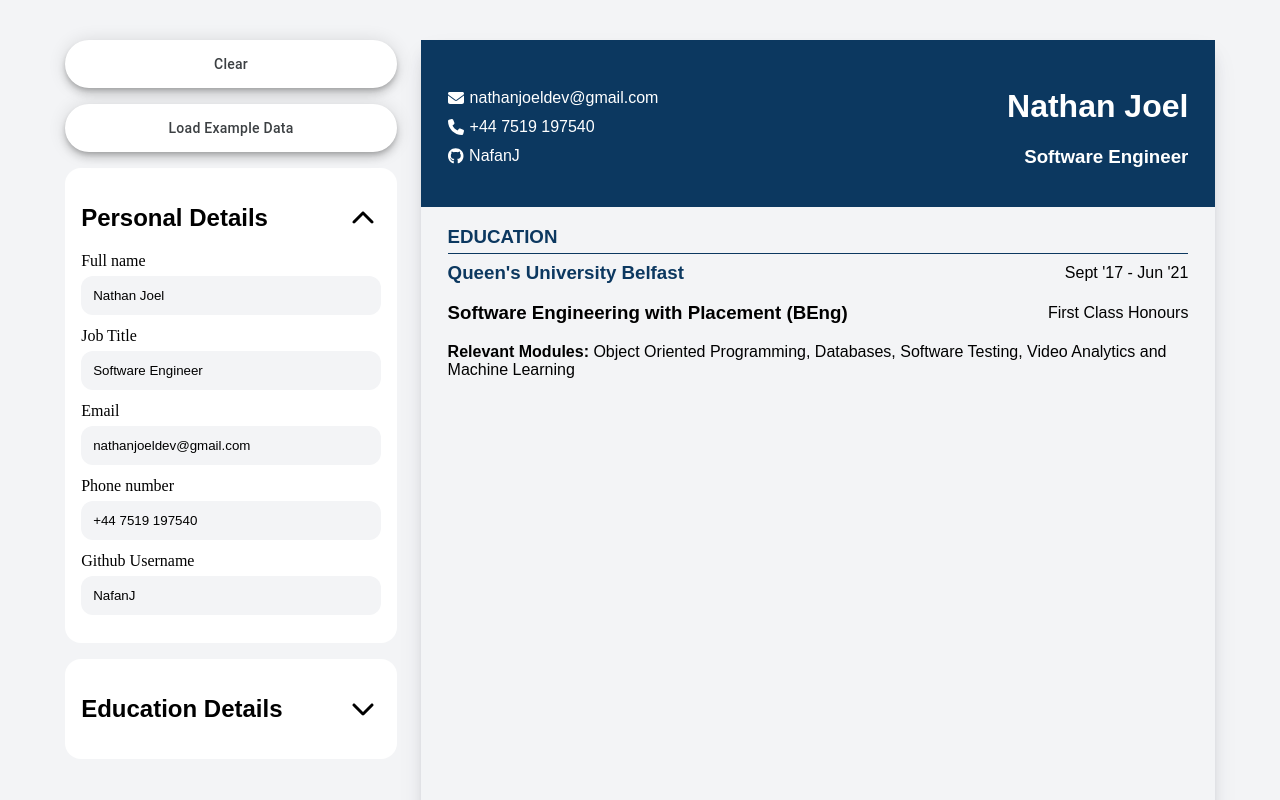
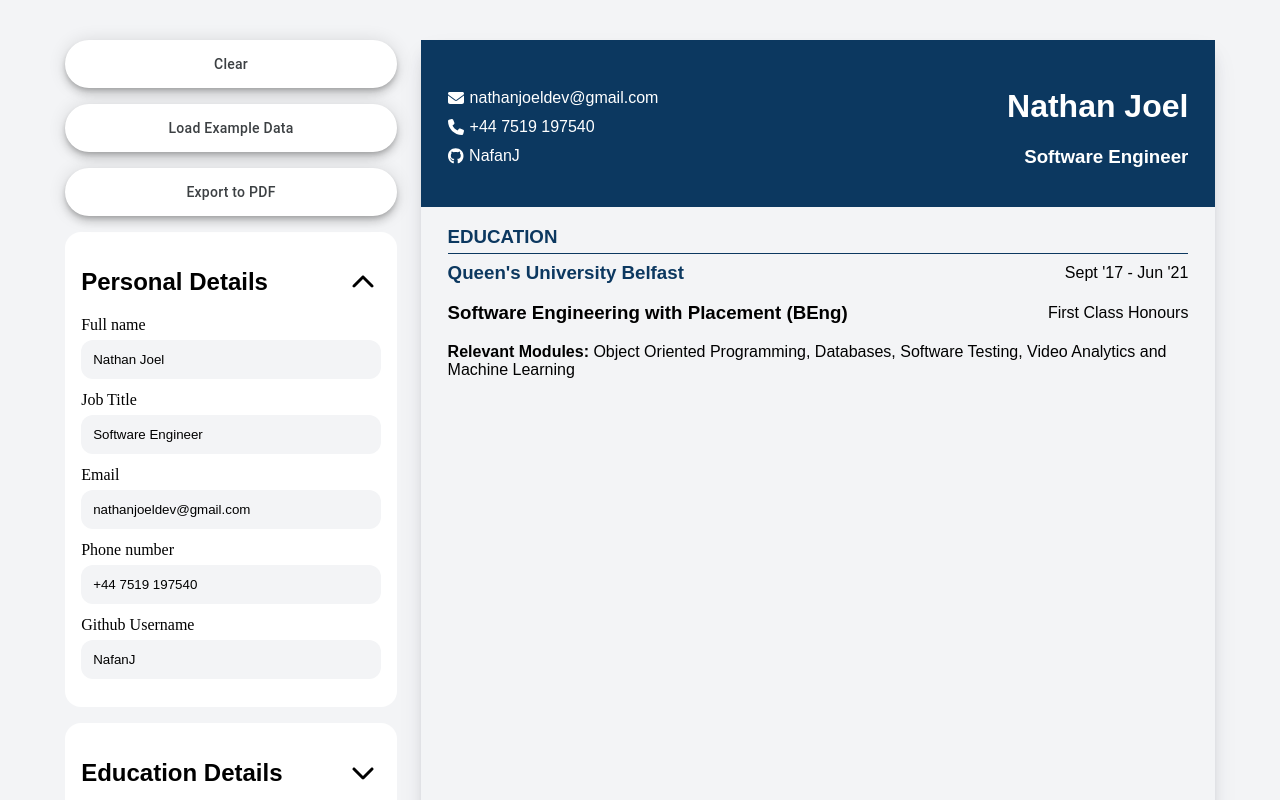
Before and after one commit to NafanJ/cv-builder, a React (Vite) app: page / in a window 1280 px wide. Shown: the top 800 px of the page. Built offline with nearby package versions, Linux system fonts and the light colour scheme.

Commit message:
Export as PDF

```diff
--- a/package.json
+++ b/package.json
@@ -15,6 +15,8 @@
     "@fortawesome/free-regular-svg-icons": "^6.5.1",
     "@fortawesome/free-solid-svg-icons": "^6.5.1",
     "@fortawesome/react-fontawesome": "^0.2.0",
+    "html2canvas": "^1.4.1",
+    "jspdf": "^2.5.1",
     "react": "^18.2.0",
     "react-dom": "^18.2.0"
   },
--- a/src/App.jsx
+++ b/src/App.jsx
@@ -4,6 +4,8 @@ import CvForm from './components/CvForm.jsx';
 import Resume from './components/Resume.jsx';
 import PersonalDetails from "./components/PersonalDetails";
 import EducationDetails from "./components/EducationDetails";
+import html2canvas from 'html2canvas';
+import jsPDF from 'jspdf';
 
 function App() {
 
@@ -42,6 +44,51 @@ function App() {
     });
   };
 
+  const exportPDF = () => {
+    const input = document.querySelector('#root > div > div.resume-container'); // Ensure this selector targets your Resume component correctly
+    if (input) {
+      html2canvas(input, { scale: 2 }) // Higher scale for better resolution
+        .then((canvas) => {
+          const imgData = canvas.toDataURL('image/png');
+
+          // Set up PDF dimensions
+          const pdfWidth = 210; // A4 width in mm
+          const pdfHeight = 297; // A4 height in mm
+          const canvasAspectRatio = canvas.width / canvas.height;
+          const pdfAspectRatio = pdfWidth / pdfHeight;
+
+          let finalPdfWidth, finalPdfHeight;
+          if (canvasAspectRatio < pdfAspectRatio) {
+            finalPdfHeight = pdfHeight;
+            finalPdfWidth = pdfHeight * canvasAspectRatio;
+          } else {
+            finalPdfWidth = pdfWidth;
+            finalPdfHeight = pdfWidth / canvasAspectRatio;
+          }
+
+          // Creating a new PDF with the calculated dimensions
+          const pdf = new jsPDF({
+            orientation: finalPdfWidth > finalPdfHeight ? 'landscape' : 'portrait',
+            unit: 'mm',
+            format: [finalPdfWidth, finalPdfHeight]
+          });
+
+          // Calculating position to center the image (if necessary)
+          const x = (pdf.internal.pageSize.getWidth() - finalPdfWidth) / 2;
+          const y = (pdf.internal.pageSize.getHeight() - finalPdfHeight) / 2;
+
+          pdf.addImage(imgData, 'PNG', x, y, finalPdfWidth, finalPdfHeight);
+          pdf.save(`${personalInfo.fullName} CV.pdf`);
+        })
+        .catch(err => {
+          console.error('Error exporting PDF', err);
+        });
+    } else {
+      console.error('The resume container was not found.');
+    }
+  };
+
+
   return (
     <div className="app">
       <div className="CvForm">
@@ -64,6 +111,7 @@ function App() {
         <button className="button" onClick={() =>
           setPersonalInfo(exampleData)
         }>Load Example Data</button>
+        <button className="button" onClick={exportPDF}>Export to PDF</button>
         <PersonalDetails
           onChange={handlePersonalInfoChange}
           fullName={personalInfo.fullName}
```
Also changed, not shown: 1 other file (tests, documents, lock files or other folders). Lines whose indentation alone changed are shown as unchanged.
